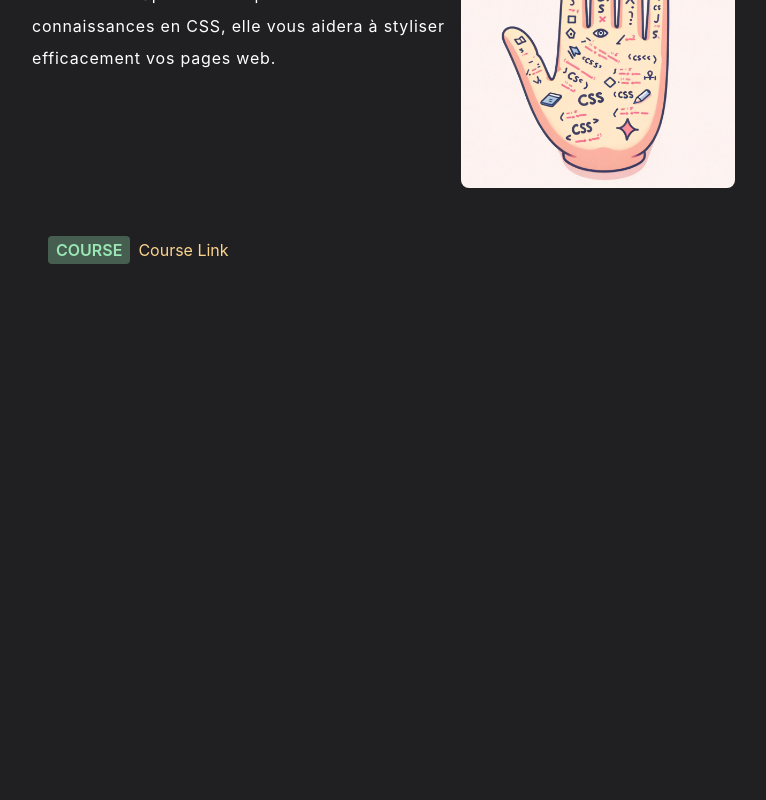
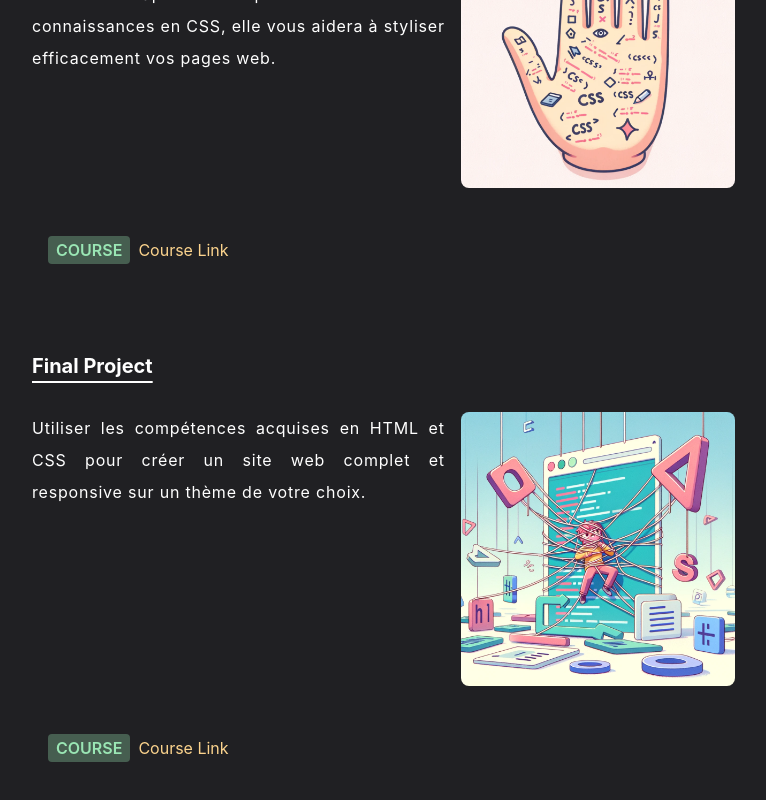
Before and after one commit to BEYMOHAMED/beyEdu, a React (Create React App) app: page / in a window 1280 px wide. Shown: the part 2991-3791 px from the top of the page, without its empty margins (256-1022 px from the left). Before the commit the page ends 3327 px from the top, so only its background shows below. Built offline with nearby package versions, Linux system fonts and the light colour scheme.

Commit message:
added final project

```diff
--- a/src/data.js
+++ b/src/data.js
@@ -47,6 +47,13 @@ const educationData = [
     imageUrl: "/assets/images/cheat-sheet.png",
     courseDocumentUrl: "/assets/documents/courses/cheat-sheet.pdf",
   },
+  {
+    title: "Final Project",
+    description:
+      "Utiliser les compétences acquises en HTML et CSS pour créer un site web complet et responsive sur un thème de votre choix.",
+    imageUrl: "/assets/images/final-project.png",
+    courseDocumentUrl: "/assets/documents/courses/final-project.pdf",
+  },
 ];
 
 export default educationData;
```
Also changed, not shown: public/assets/images/final-project.png (added), 1 other file (tests, documents, lock files or other folders).
